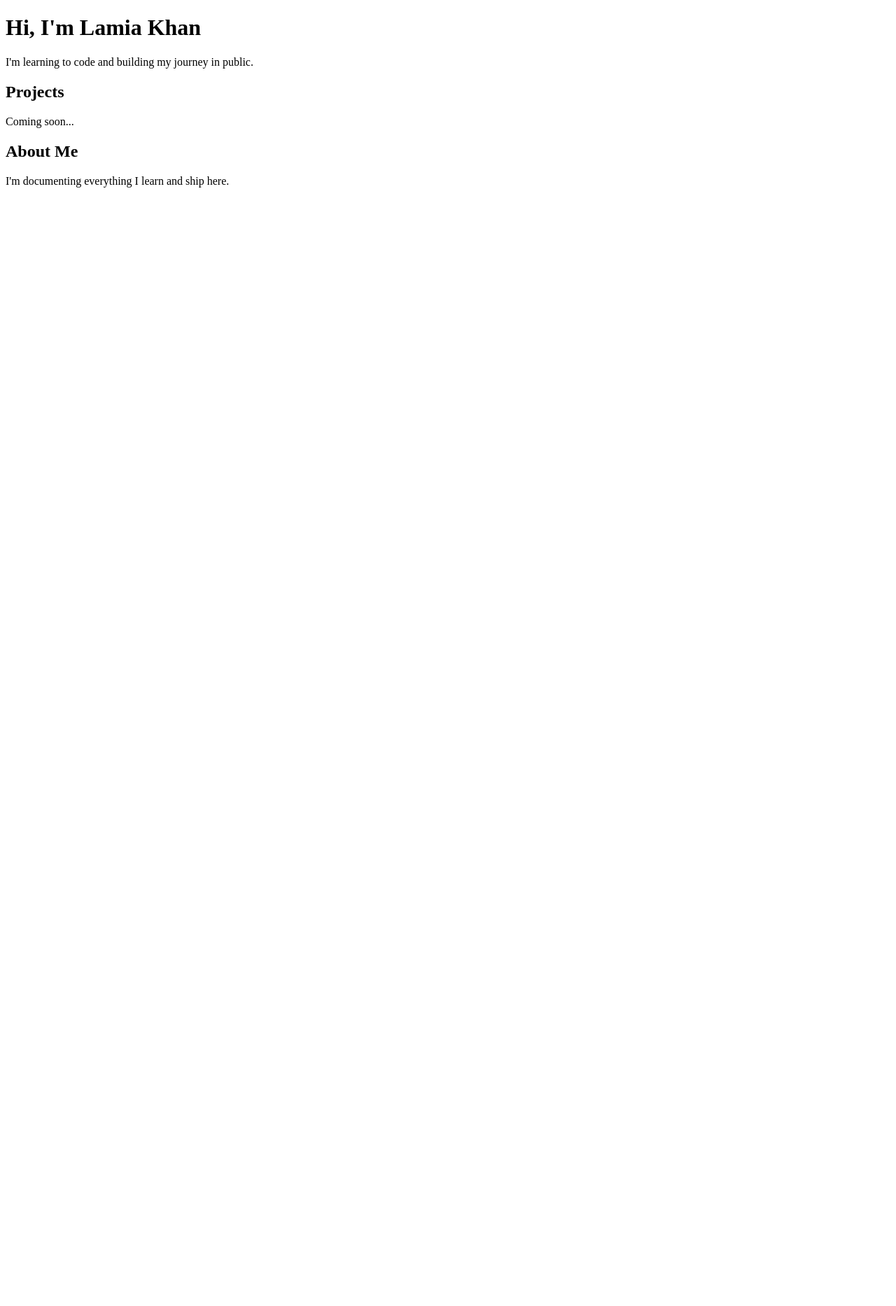
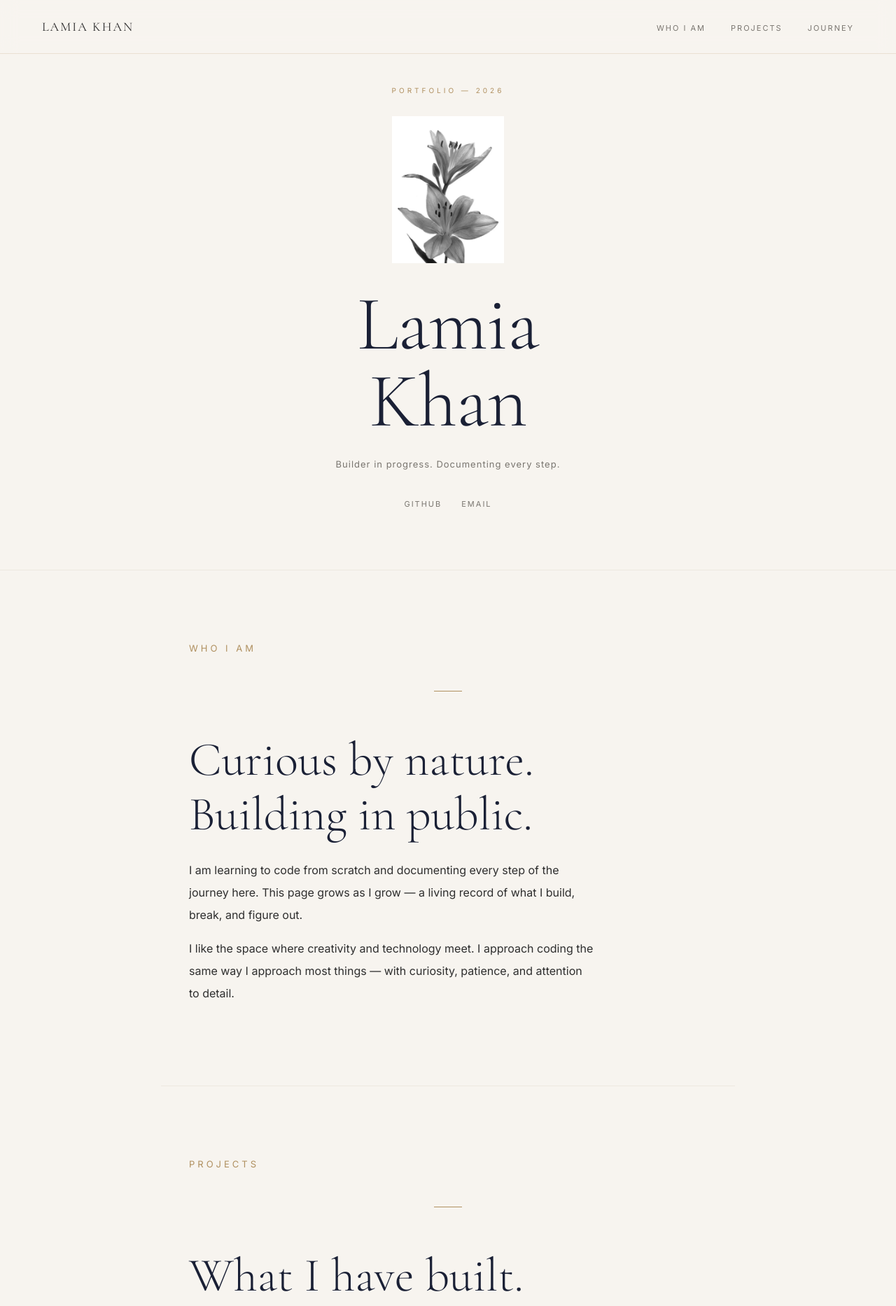
Before and after one commit to lamiakhan0/lamia-portfolio, a plain HTML site: page index.html in a window 1280 px wide. Shown: the top 1866 px of the page at 70% size. Before the commit the page ends 800 px from the top, so only its background shows below. Drawn offline with nearby package versions, Linux system fonts and the light colour scheme.

Commit message:
redesign: editorial portfolio with styling and flower image

```diff
--- a/index.html
+++ b/index.html
@@ -1,14 +1,77 @@
 <!DOCTYPE html>
-<html>
+<html lang="en">
 <head>
+  <meta charset="UTF-8">
+  <meta name="viewport" content="width=device-width, initial-scale=1.0">
   <title>Lamia Khan</title>
+  <link rel="stylesheet" href="style.css">
 </head>
 <body>
-  <h1>Hi, I'm Lamia Khan</h1>
-  <p>I'm learning to code and building my journey in public.</p>
-  <h2>Projects</h2>
-  <p>Coming soon...</p>
-  <h2>About Me</h2>
-  <p>I'm documenting everything I learn and ship here.</p>
+
+  <nav>
+    <a href="#" class="nav-logo">Lamia Khan</a>
+    <ul class="nav-links">
+      <li><a href="#who">Who I Am</a></li>
+      <li><a href="#projects">Projects</a></li>
+      <li><a href="#journey">Journey</a></li>
+    </ul>
+  </nav>
+
+  <hero>
+    <p class="hero-eyebrow fade-up">Portfolio — 2026</p>
+    <img src="flower.webp" class="hero-image fade-up delay-1" alt="flower">
+    <h1 class="fade-up delay-2">Lamia<br>Khan</h1>
+    <p class="hero-sub fade-up delay-3">Builder in progress. Documenting every step.</p>
+    <div class="hero-links fade-up delay-3">
+      <a href="https://github.com/lamiakhan0" target="_blank">GitHub</a>
+      <a href="mailto:klamia786@email.com">Email</a>
+    </div>
+  </hero>
+
+  <section id="who">
+    <p class="section-label">Who I Am</p>
+    <div class="divider"></div>
+    <h2>Curious by nature.<br>Building in public.</h2>
+    <div class="who-text">
+      <p>I am learning to code from scratch and documenting every step of the journey here. This page grows as I grow — a living record of what I build, break, and figure out.</p>
+      <p>I like the space where creativity and technology meet. I approach coding the same way I approach most things — with curiosity, patience, and attention to detail.</p>
+    </div>
+  </section>
+
+  <section id="projects">
+    <p class="section-label">Projects</p>
+    <div class="divider"></div>
+    <h2>What I have built.</h2>
+    <div class="cards-grid">
+      <div class="card">
+        <p class="card-tag">01 — Web</p>
+        <h3>This Portfolio</h3>
+        <p>My first ever webpage. Built entirely from the terminal using HTML and CSS. Deployed live via GitHub Pages.</p>
+      </div>
+      <div class="card">
+        <p class="card-tag">02 — Coming Soon</p>
+        <h3>Next Project</h3>
+        <p>Something is always being built. Check back soon.</p>
+      </div>
+    </div>
+  </section>
+
+  <section id="journey">
+    <p class="section-label">Journey</p>
+    <div class="divider"></div>
+    <h2>The log.</h2>
+    <div class="journey-item">
+      <span class="journey-date">May 2026</span>
+      <div class="journey-content">
+        <h3>Day 1 — First line of code</h3>
+        <p>Set up SSH, connected Mac to GitHub, built first HTML page, deployed to GitHub Pages. All from the terminal.</p>
+      </div>
+    </div>
+  </section>
+
+  <footer>
+    <p>Lamia Khan &nbsp;·&nbsp; Built from scratch &nbsp;·&nbsp; 2026</p>
+  </footer>
+
 </body>
 </html>
--- /dev/null
+++ b/style.css
@@ -0,0 +1,261 @@
+@import url('https://fonts.googleapis.com/css2?family=Cormorant+Garamond:wght@300;400;500&family=Inter:wght@300;400;500&display=swap');
+
+*, *::before, *::after { margin: 0; padding: 0; box-sizing: border-box; }
+
+:root {
+  --navy: #1a2035;
+  --maroon: #5c1a1a;
+  --wine: #7a2d3e;
+  --charcoal: #2e2e2e;
+  --ivory: #f7f4ef;
+  --beige: #ede8e0;
+  --gold: #b09060;
+  --text: #2e2e2e;
+  --muted: #7a7670;
+}
+
+html { scroll-behavior: smooth; }
+
+body {
+  font-family: 'Inter', sans-serif;
+  background-color: var(--ivory);
+  color: var(--text);
+  font-size: 15px;
+  line-height: 1.8;
+}
+
+@keyframes fadeUp {
+  from { opacity: 0; transform: translateY(24px); }
+  to { opacity: 1; transform: translateY(0); }
+}
+
+.fade-up { animation: fadeUp 0.9s ease forwards; }
+.delay-1 { animation-delay: 0.15s; opacity: 0; }
+.delay-2 { animation-delay: 0.3s; opacity: 0; }
+.delay-3 { animation-delay: 0.45s; opacity: 0; }
+
+nav {
+  position: fixed;
+  top: 0; left: 0; right: 0;
+  z-index: 100;
+  display: flex;
+  justify-content: space-between;
+  align-items: center;
+  padding: 22px 60px;
+  background: rgba(247, 244, 239, 0.88);
+  backdrop-filter: blur(12px);
+  border-bottom: 0.5px solid rgba(176, 144, 96, 0.2);
+}
+
+.nav-logo {
+  font-family: 'Cormorant Garamond', serif;
+  font-size: 18px;
+  font-weight: 400;
+  letter-spacing: 2px;
+  color: var(--charcoal);
+  text-transform: uppercase;
+  text-decoration: none;
+}
+
+.nav-links { display: flex; gap: 36px; list-style: none; }
+
+.nav-links a {
+  font-size: 11px;
+  letter-spacing: 2px;
+  text-transform: uppercase;
+  color: var(--muted);
+  text-decoration: none;
+  position: relative;
+  padding-bottom: 2px;
+  transition: color 0.3s ease;
+}
+
+.nav-links a::after {
+  content: '';
+  position: absolute;
+  bottom: 0; left: 0;
+  width: 0; height: 0.5px;
+  background: var(--gold);
+  transition: width 0.3s ease;
+}
+
+.nav-links a:hover { color: var(--charcoal); }
+.nav-links a:hover::after { width: 100%; }
+
+hero {
+  display: block;
+  min-height: 100vh;
+  display: flex;
+  flex-direction: column;
+  justify-content: center;
+  align-items: center;
+  text-align: center;
+  padding: 120px 40px 80px;
+  border-bottom: 0.5px solid var(--beige);
+}
+
+.hero-eyebrow {
+  font-size: 10px;
+  letter-spacing: 4px;
+  text-transform: uppercase;
+  color: var(--gold);
+  margin-bottom: 28px;
+}
+
+.hero-image {
+  width: 160px;
+  height: 210px;
+  object-fit: cover;
+  margin-bottom: 32px;
+  filter: grayscale(100%);
+  opacity: 0.85;
+}
+
+h1 {
+  font-family: 'Cormorant Garamond', serif;
+  font-size: clamp(64px, 10vw, 110px);
+  font-weight: 300;
+  line-height: 1;
+  letter-spacing: -1px;
+  color: var(--navy);
+  margin-bottom: 24px;
+}
+
+.hero-sub {
+  font-size: 13px;
+  letter-spacing: 1px;
+  color: var(--muted);
+  margin-bottom: 36px;
+  max-width: 400px;
+}
+
+.hero-links { display: flex; gap: 28px; justify-content: center; }
+
+.hero-links a {
+  font-size: 11px;
+  letter-spacing: 2px;
+  text-transform: uppercase;
+  color: var(--muted);
+  text-decoration: none;
+  border-bottom: 0.5px solid transparent;
+  padding-bottom: 2px;
+  transition: all 0.3s ease;
+}
+
+.hero-links a:hover {
+  color: var(--wine);
+  border-bottom-color: var(--wine);
+}
+
+.divider {
+  width: 40px;
+  height: 0.5px;
+  background: var(--gold);
+  margin: 0 auto 60px;
+}
+
+section {
+  max-width: 820px;
+  margin: 0 auto;
+  padding: 100px 40px;
+  border-bottom: 0.5px solid var(--beige);
+}
+
+.section-label {
+  font-size: 13px;
+  letter-spacing: 4px;
+  text-transform: uppercase;
+  color: var(--gold);
+  margin-bottom: 48px;
+}
+
+h2 {
+  font-family: 'Cormorant Garamond', serif;
+  font-size: 68px;
+  font-weight: 300;
+  color: var(--navy);
+  margin-bottom: 24px;
+  line-height: 1.15;
+}
+
+.who-text {
+  font-size: 16px;
+  color: var(--charcoal);
+  max-width: 580px;
+  line-height: 2;
+}
+
+.who-text p { margin-bottom: 16px; }
+
+.cards-grid {
+  display: grid;
+  grid-template-columns: 1fr 1fr;
+  gap: 24px;
+  margin-top: 48px;
+}
+
+.card {
+  background: #fff;
+  border: 0.5px solid var(--beige);
+  padding: 36px 32px;
+  transition: transform 0.3s ease, border-color 0.3s ease;
+}
+
+.card:hover {
+  transform: translateY(-4px);
+  border-color: rgba(176, 144, 96, 0.4);
+}
+
+.card-tag {
+  font-size: 10px;
+  letter-spacing: 3px;
+  text-transform: uppercase;
+  color: var(--gold);
+  margin-bottom: 16px;
+}
+
+.card h3 {
+  font-family: 'Cormorant Garamond', serif;
+  font-size: 26px;
+  font-weight: 400;
+  color: var(--navy);
+  margin-bottom: 12px;
+}
+
+.card p { font-size: 13px; color: var(--muted); line-height: 1.8; }
+
+.journey-item {
+  display: flex;
+  gap: 32px;
+  padding: 32px 0;
+  border-bottom: 0.5px solid var(--beige);
+}
+
+.journey-item:last-child { border-bottom: none; }
+
+.journey-date {
+  font-size: 11px;
+  letter-spacing: 2px;
+  color: var(--gold);
+  min-width: 80px;
+  padding-top: 4px;
+}
+
+.journey-content h3 {
+  font-family: 'Cormorant Garamond', serif;
+  font-size: 24px;
+  font-weight: 400;
+  color: var(--navy);
+  margin-bottom: 6px;
+}
+
+.journey-content p { font-size: 13px; color: var(--muted); }
+
+footer {
+  text-align: center;
+  padding: 48px 40px;
+  font-size: 11px;
+  letter-spacing: 2px;
+  text-transform: uppercase;
+  color: var(--muted);
+}
```
Also changed, not shown: flower.webp (added).
